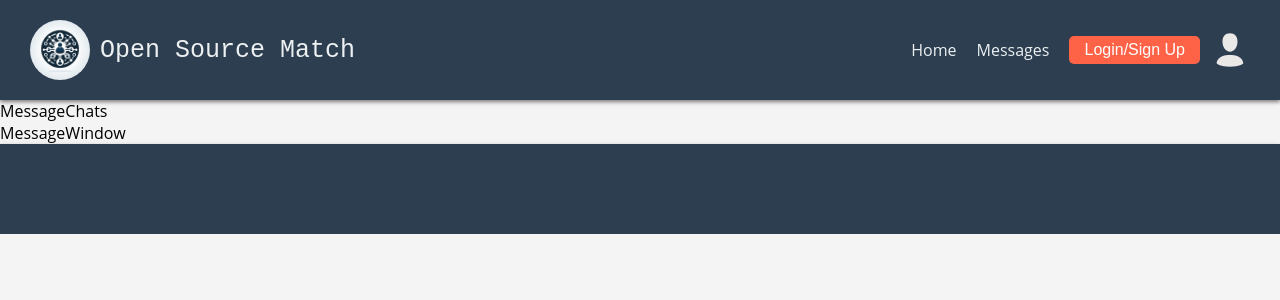
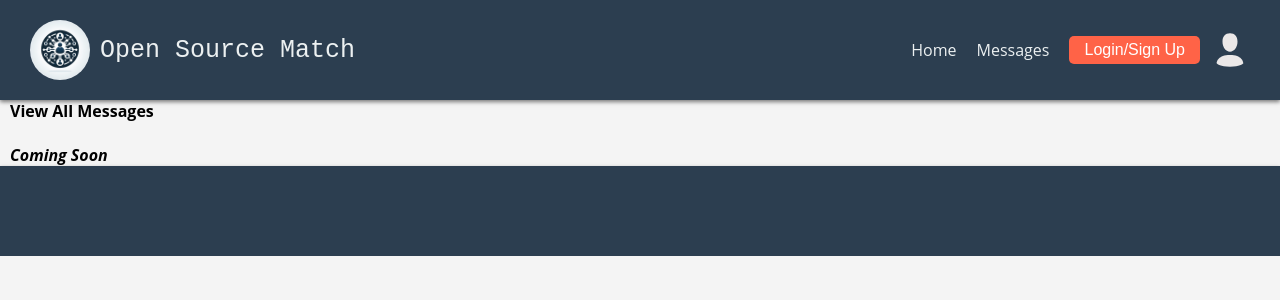
Before and after one commit to OpenSourceMatching/OpenSourceMatching, a Next.js app: page /messages in a window 1280 px wide. Shown: the top 300 px of the page. Built offline with nearby package versions, Linux system fonts and the light colour scheme; no server answers.

Commit message:
updated messages to be placeholder

```diff
--- a/src/app/messages/page.tsx
+++ b/src/app/messages/page.tsx
@@ -6,10 +6,11 @@ import React from 'react'
 
 const Messages = () => {
   return (
-    <>
+    <div style={{paddingLeft:'10px', fontWeight:'bold'}}>
       <MessageChats />
+      <br />
       <MessageWindow />
-    </>
+    </div>
   )
 }
 
--- a/src/components/MessageChats.tsx
+++ b/src/components/MessageChats.tsx
@@ -3,7 +3,7 @@ import React from 'react'
 
 const MessageChats = () => {
   return (
-    <div>MessageChats</div>
+    <div>View All Messages</div>
   )
 }
 
--- a/src/components/MessageWindow.tsx
+++ b/src/components/MessageWindow.tsx
@@ -3,7 +3,7 @@ import React from 'react'
 
 const MessageWindow = () => {
   return (
-    <div>MessageWindow</div>
+    <div style={{fontStyle:'italic'}}>Coming Soon</div>
   )
 }
 
```
